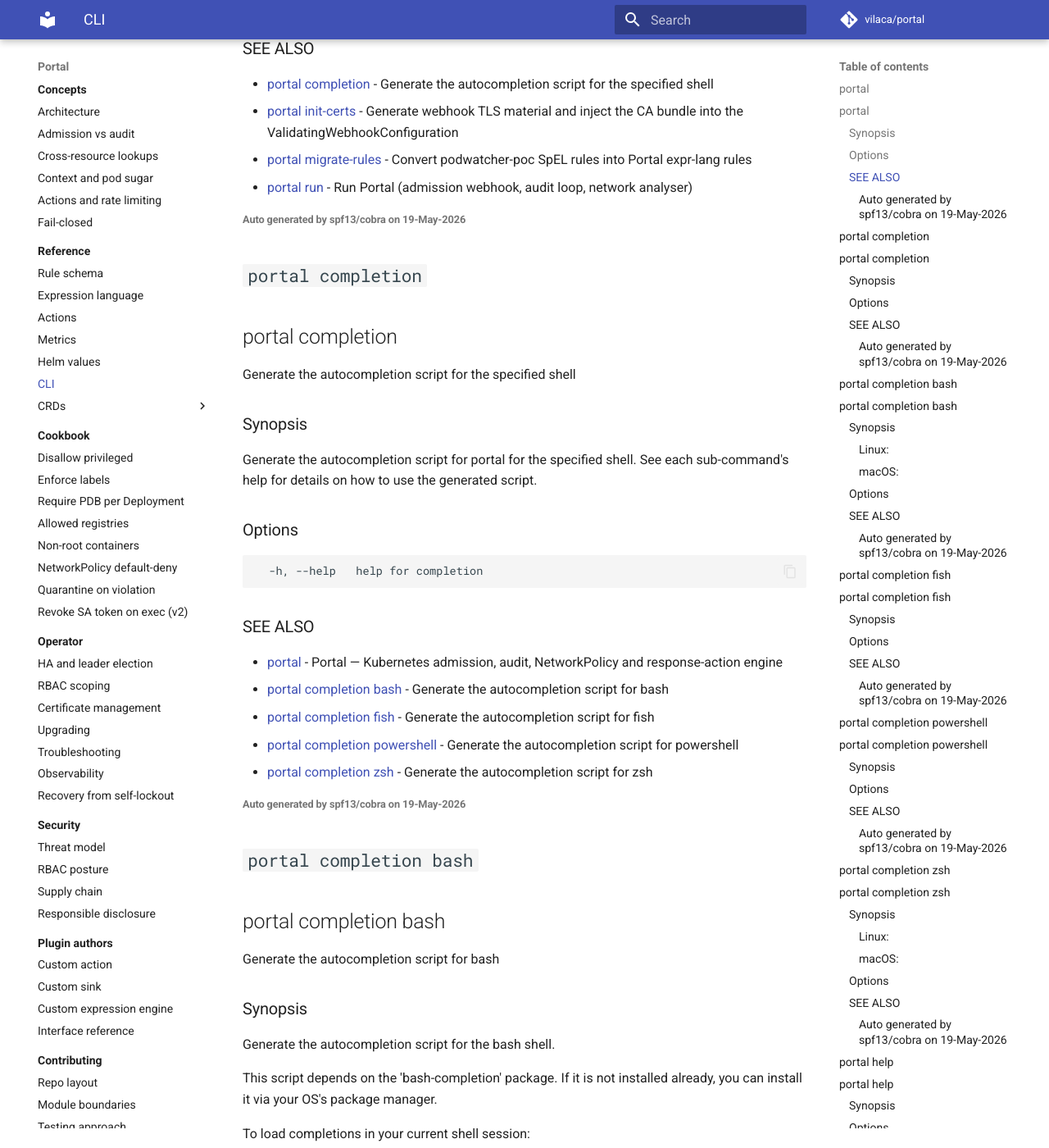
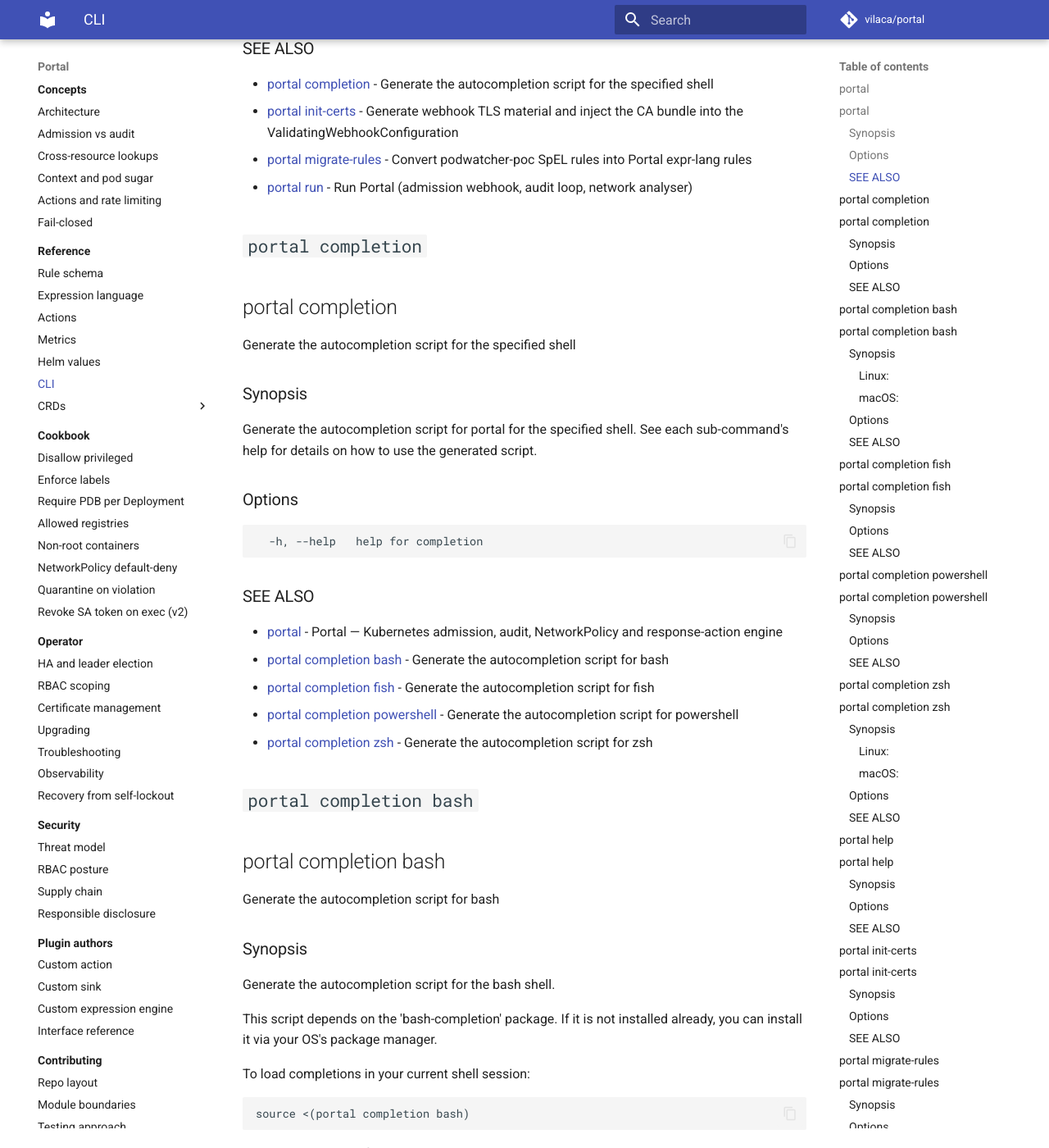
Before and after one commit to vilaca/portal, an MkDocs documentation site: the page built from docs/reference/cli.md, in a window 1280 px wide and 1400 px high, scrolled down 658 px. Shown: the whole window at 82% size. Built offline with MkDocs 1.6.1 and Material for MkDocs 9.7.7, drawn with Linux system fonts in a browser that asks for light colours; comment, search, counter and statistics services are not loaded; some of the changed text lies outside the part shown.

Commit message:
docgen: disable cobra auto-gen tag to stop drift on cli.md
The cobra-generated CLI docs included a "Auto generated by spf13/cobra
on <date>" footer per command, which restamps with today's date every
time docs are regenerated. CI regenerated on a different day than the
commit and the drift gate failed (as it just did on main).

Walk the command tree and set DisableAutoGenTag=true before rendering,
covering both the flat single-file path and the GenMarkdownTreeCustom
per-file path. Regenerated cli.md drops 10 footer lines.

```diff
--- a/docs/reference/cli.md
+++ b/docs/reference/cli.md
@@ -27,7 +27,6 @@ NetworkPolicy graphs declaratively.
 * [portal migrate-rules](#portal-migrate-rules)	 - Convert podwatcher-poc SpEL rules into Portal expr-lang rules
 * [portal run](#portal-run)	 - Run Portal (admission webhook, audit loop, network analyser)
 
-###### Auto generated by spf13/cobra on 19-May-2026
 
 ## `portal completion`
 
@@ -55,7 +54,6 @@ See each sub-command's help for details on how to use the generated script.
 * [portal completion powershell](#portal-completion-powershell)	 - Generate the autocompletion script for powershell
 * [portal completion zsh](#portal-completion-zsh)	 - Generate the autocompletion script for zsh
 
-###### Auto generated by spf13/cobra on 19-May-2026
 
 ## `portal completion bash`
 
@@ -102,7 +100,6 @@ portal completion bash
 
 * [portal completion](#portal-completion)	 - Generate the autocompletion script for the specified shell
 
-###### Auto generated by spf13/cobra on 19-May-2026
 
 ## `portal completion fish`
 
@@ -140,7 +137,6 @@ portal completion fish [flags]
 
 * [portal completion](#portal-completion)	 - Generate the autocompletion script for the specified shell
 
-###### Auto generated by spf13/cobra on 19-May-2026
 
 ## `portal completion powershell`
 
@@ -175,7 +171,6 @@ portal completion powershell [flags]
 
 * [portal completion](#portal-completion)	 - Generate the autocompletion script for the specified shell
 
-###### Auto generated by spf13/cobra on 19-May-2026
 
 ## `portal completion zsh`
 
@@ -224,7 +219,6 @@ portal completion zsh [flags]
 
 * [portal completion](#portal-completion)	 - Generate the autocompletion script for the specified shell
 
-###### Auto generated by spf13/cobra on 19-May-2026
 
 ## `portal help`
 
@@ -251,7 +245,6 @@ portal help [command] [flags]
 
 * [portal](#portal)	 - Portal — Kubernetes admission, audit, NetworkPolicy and response-action engine
 
-###### Auto generated by spf13/cobra on 19-May-2026
 
 ## `portal init-certs`
 
@@ -295,7 +288,6 @@ portal init-certs [flags]
 
 * [portal](#portal)	 - Portal — Kubernetes admission, audit, NetworkPolicy and response-action engine
 
-###### Auto generated by spf13/cobra on 19-May-2026
 
 ## `portal migrate-rules`
 
@@ -327,7 +319,6 @@ portal migrate-rules [folder] [flags]
 
 * [portal](#portal)	 - Portal — Kubernetes admission, audit, NetworkPolicy and response-action engine
 
-###### Auto generated by spf13/cobra on 19-May-2026
 
 ## `portal run`
 
@@ -364,5 +355,3 @@ portal run [flags]
 ### SEE ALSO
 
 * [portal](#portal)	 - Portal — Kubernetes admission, audit, NetworkPolicy and response-action engine
-
-###### Auto generated by spf13/cobra on 19-May-2026
```
Also changed, not shown: 1 other file.
